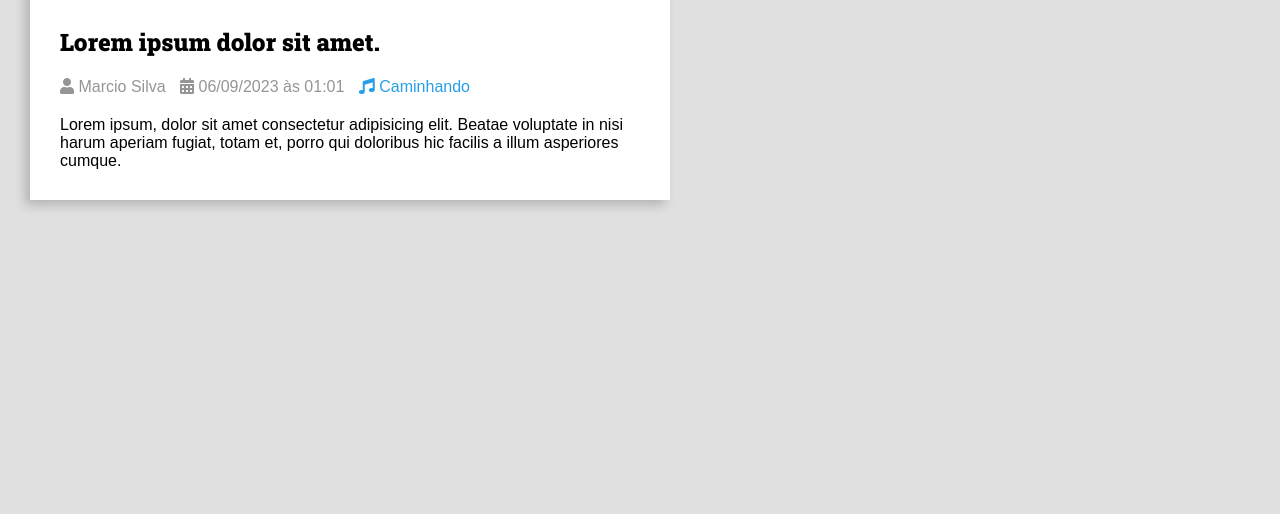
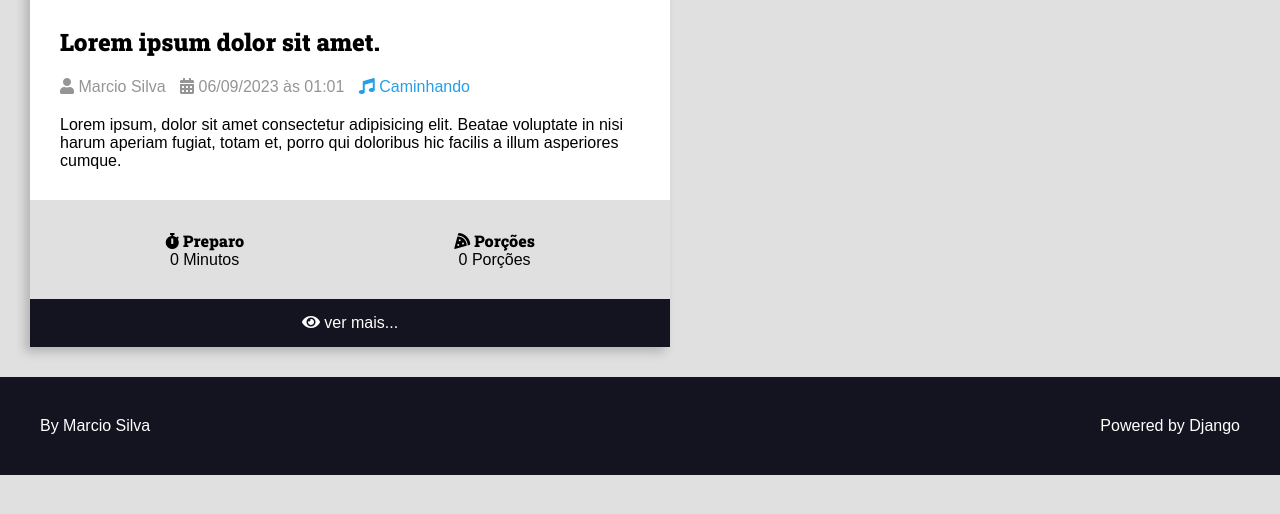
Before and after one commit to msdrum/repositorio-de-partituras, a Django app: page / in a window 1280 px wide. Shown: the part 234-748 px from the top of the page. Run offline with Django 4.2, Linux system fonts and the light colour scheme; some libraries are stand-ins or nearby versions.

Commit message:
adding footer

```diff
--- a/repository/templates/repository/pages/home.html
+++ b/repository/templates/repository/pages/home.html
@@ -3,7 +3,14 @@
 <body>
     {% include 'repository/partials/header.html'%}
     {% include 'repository/partials/search.html'%}
-    {% include 'repository/partials/card.html'%}
+    <main class="main-content-container">
+        <div class="main-content main-content-list container">
+            {% include 'repository/partials/card.html'%}
+        </div>
+    </main>
+
+    {% include 'repository/partials/footer.html'%}
+
 </body>
 
 </html>
--- a/repository/templates/repository/partials/card.html
+++ b/repository/templates/repository/partials/card.html
@@ -1,5 +1,4 @@
-<main class="main-content-container">
-    <div class="main-content main-content-list container">
+
 <div class="sheet sheet-list-item">
     <div class="sheet-cover">
         <img src="https://via.placeholder.com/1280x720.png/269fe6" alt="Temporário">
@@ -28,6 +27,27 @@
         Lorem ipsum, dolor sit amet consectetur adipisicing elit. Beatae voluptate in nisi harum aperiam
         fugiat, totam et, porro qui doloribus hic facilis a illum asperiores cumque.
     </div>
+
+    <div class="sheet-meta-container">
+        <div class="sheet-meta sheet-preparation">
+            <h3 class="sheet-meta-title"><i class="fas fa-stopwatch"></i> Preparo</h3>
+            <div class="sheet-meta-text">
+                0 Minutos
+            </div>
+        </div>
+        <div class="sheet-meta sheet-servings">
+            <h3 class="sheet-meta-title"><i class="fas fa-pizza-slice"></i> Porções</h3>
+            <div class="sheet-meta-text">
+                0 Porções
+            </div>
+        </div>
     </div>
 
+    <footer class="sheet-footer">
+        <a class="sheet-read-more button button-dark button-full-width" href="">
+            <i class="fas fa-eye"></i>
+            <span>ver mais...</span>
+        </a>
+    </footer>
+
 </div>
--- /dev/null
+++ b/repository/templates/repository/partials/footer.html
@@ -0,0 +1,9 @@
+<footer class="main-footer">
+    <div class="developer">
+      <a href="https://github.com/msdrum" target="_blank" rel="noreferrer noopener">By Marcio Silva</a>
+    </div>
+
+    <div class="powered">
+      <a href="https://www.djangoproject.com/" target="_blank" rel="noreferrer noopener">Powered by Django</a>
+    </div>
+  </footer>
--- a/repository/templates/repository/partials/head.html
+++ b/repository/templates/repository/partials/head.html
@@ -229,5 +229,57 @@
         .sheet-author a:hover {
             color: var(--color-primary-dark);
         }
+
+        .sheet-meta-container {
+            display: flex;
+            flex-flow: row wrap;
+            padding: var(--spacing-gutter-medium);
+            background: var(--color-gray-1);
+        }
+
+        .sheet-meta {
+            display: flex;
+            flex-flow: column nowrap;
+            flex-shrink: 1;
+            flex-grow: 1;
+            text-align: center;
+        }
+
+        .sheet-meta-title {
+            font-size: 1.6rem;
+        }
+
+        .sheet-footer a {
+            background: var(--color-primary-dark);
+            display: block;
+            color: var(--color-white);
+            text-decoration: none;
+            text-align: center;
+            padding: 1.5rem var(--spacing-gutter-medium);
+            transition: all 300ms ease-in-out;
+        }
+
+        .sheet-footer a:hover {
+            filter: brightness(2)
+        }
+
+        .main-footer {
+            display: flex;
+            align-items: center;
+            justify-content: space-between;
+            background: var(--color-primary-dark);
+            color: var(--color-white);
+            padding: var(--spacing-gutter-large);
+        }
+
+        .main-footer a {
+            color: var(--color-white);
+            text-decoration: none;
+            transition: all 300ms ease-in-out;
+        }
+
+        .main-footer a:hover {
+            filter: brightness(.8);
+        }
     </style>
 </head>
```
Lines whose indentation alone changed are shown as unchanged.
